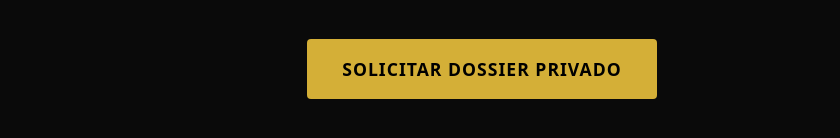
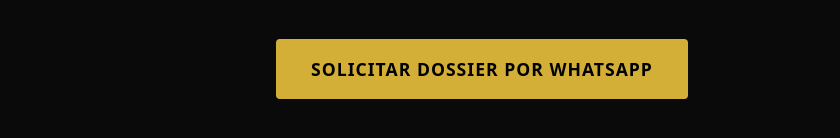
Before and after one commit to CreativeDemN/Junco, a plain HTML site: page public/images/Index.html in a window 1280 px wide. Shown: the part 330-468 px from the top of the page, without its empty margins (158-998 px from the left). Drawn offline with Linux system fonts and the light colour scheme.

Commit message:
Update contact link to WhatsApp for dossier request

```diff
--- a/public/images/Index.html
+++ b/public/images/Index.html
@@ -32,7 +32,7 @@
     </section>
 
     <div class="cta-container">
-        <a href="mailto:hello@demn.site?subject=Consulta%20Casa%20Junco" class="cta-btn">Solicitar Dossier Privado</a>
+        <a href="https://wa.me/5492255435356?text=Hola,%20quiero%20acceder%20al%20dossier%20privado%20de%20Casa%20Junco" class="cta-btn">Solicitar Dossier por WhatsApp</a>
     </div>
 </body>
 </html>
```
